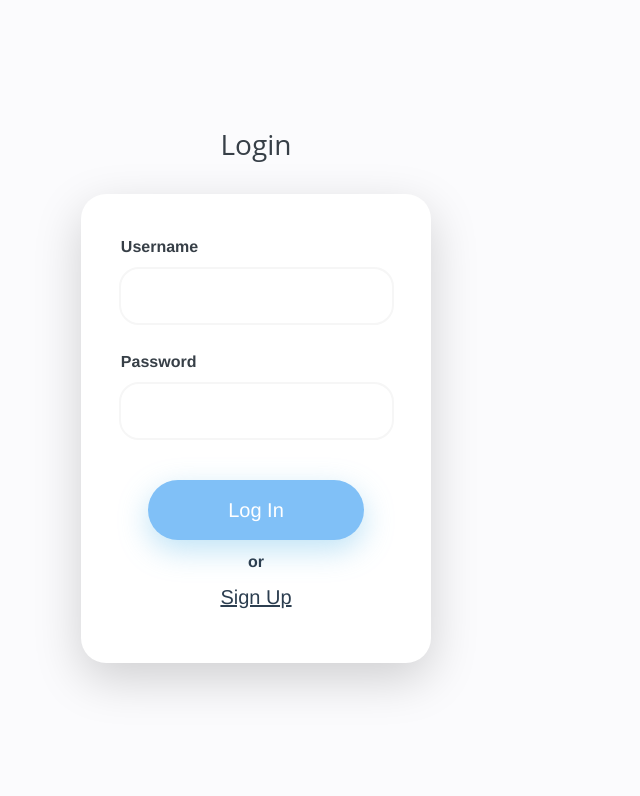
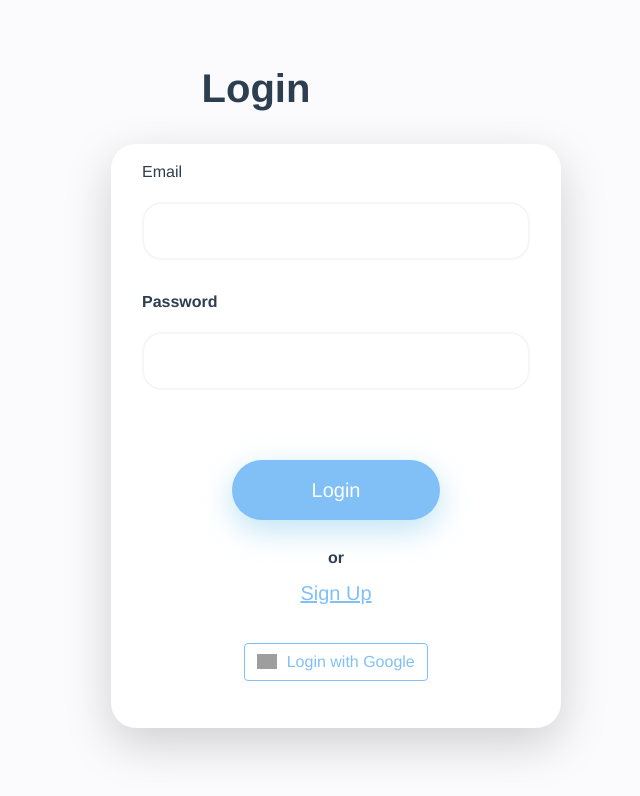
Before and after one commit to Atomator/percept, a Vue app: page /#/login in a window 1280 px wide. Shown: the top 796 px of the page, without its empty margins (384-1024 px from the left). Built offline with nearby package versions, Linux system fonts and the light colour scheme; grey boxes are pictures that could not be loaded.

Commit message:
fixed to bootstrap

```diff
--- a/src/pages/Login.vue
+++ b/src/pages/Login.vue
@@ -1,18 +1,68 @@
-
 <template>
- <div style="margin-top:10%; " align="center" >
-   <h3>Login</h3><br/>
-  <div style="background:#00000012;width:350px;border-radius:25px;" class="shadow-lg p-3 mb-5 bg-white ">
-    <label class="label1">Username</label>
-      <input type="text" id="login" name="login">
-       <label class="label1">Password</label>
-      <input type="password" id="password" name="login" >
-      <input type="submit" value="Log In"> <br/>
+<!--<div style="margin-top:10%; ">
+<section class="container-fluid">
+  <section class="row justify-content-center">
+       <section class="col-sm-2 col-sm-2">
+            <h3>Login</h3><br/>
+         <div style="background:#00000012;width:350px;border-radius:25px;" class="shadow-lg p-3 mb-5 bg-white ">
+          <div class="col-12 col-sm-4 col-sm-4 font-weight-bold" >
+            <label for="login">Email</label>
+          </div>
+          <div class="form-group">
+            <input type="text" id="login" name="login">
+          </div>
+           <div class="col-12 col-sm-1 col-sm-5 font-weight-bold" >
+            <label for="password">Password</label>
+          </div>
+          <div class="form-group" style="margin-bottom:0px;margin-top:0px;">
+            <input type="password" id="password" name="login">
+          </div>
+          <div class="form-group" >
+          <input type="submit" value="Log In">
+          </div>
        <label style="font-weight:bold;" >or</label>
        <br/>
-       <a type="submit" value="Log In" style="display:inline-block;text-decoration:underline;margin-bottom:35px;font-size:20px;">Sign Up</a>
-  </div>
-  </div>
+       <a type="submit" value="Log In" style="display:inline-block;text-decoration:underline;margin-bottom:35px;font-size:20px;color:#80C0f7;">Sign Up</a>
+      <div class="form-group">
+       <a role="button" class="btn-google btn btn-outline-primary" style="text-transform: none; margin-bottom: 15px;color:#80C0f7;"><img width="20px" alt="Google sign-in" src="https://upload.wikimedia.org/wikipedia/commons/thumb/5/53/Google_%22G%22_Logo.svg/512px-Google_%22G%22_Logo.svg.png" style="margin-bottom: 3px; margin-right: 5px;"> Login with Google </a>
+      </div>
+         </div>
+      </section>
+  </section>
+</section>
+</div>-->
+<div style="margin-top:5%; ">
+<section class="container-fluid">
+  <section class="row justify-content-center">
+       <section class="col-sm-2 col-sm-3">
+            <h1 style="font-weight:bolder;">Login</h1><br/>
+         <div style="background:#00000012;width:450px;border-radius:25px;" class="shadow-lg p-3 mb-5 bg-white ">
+          <div class="col-12 col-sm-1 col-sm-2 font-weight-bold;" >
+            <label for="login">Email</label>
+          </div>
+          <div class="col">
+            <input type="text" id="login" name="login">
+          </div>
+           <div class="col-12 col-sm-1 col-sm-2 font-weight-bold" >
+            <label for="password">Password</label>
+          </div>
+          <div class="col" >
+            <input type="password" id="password" name="login">
+          </div>
+          <div class="form-group" >
+          <input type="submit" value="Login">
+          </div>
+       <label style="font-weight:bold;" >or</label>
+       <br/>
+       <a type="submit" value="Log In" style="display:inline-block;text-decoration:underline;margin-bottom:35px;font-size:20px;color:#80C0f7;">Sign Up</a>
+      <div class="form-group">
+       <a role="button" class="btn-google btn btn-outline-primary" style="text-transform: none; margin-bottom: 15px;color:#80C0f7;"><img width="20px" alt="Google sign-in" src="https://upload.wikimedia.org/wikipedia/commons/thumb/5/53/Google_%22G%22_Logo.svg/512px-Google_%22G%22_Logo.svg.png" style="margin-bottom: 3px; margin-right: 5px;"> Login with Google </a>
+      </div>
+         </div>
+      </section>
+  </section>
+</section>
+</div>
 </template>
 
 <style>
@@ -22,13 +72,6 @@ body {
   height: 100%;
   width:100%;
 
-}
-
-h3{
-color:#373F47;
-font-weight:bold;
-font-family:  'Open Sans';
-margin-bottom: 35px;
 }
 
 input[type=button], input[type=submit], input[type=reset]  {
@@ -66,7 +109,7 @@ input[type=button]:active, input[type=submit]:active, input[type=reset]:active
   transform: scale(0.95);
 }
 
-input[type=text] {
+input[type=text],input[type=password] {
   border-radius:20px;
   background-color: #ffffff;
   color: #0d0d0d;
@@ -81,11 +124,11 @@ input[type=text] {
   -ms-transition: all 0.5s ease-in-out;
   -o-transition: all 0.5s ease-in-out;
   transition: all 0.5s ease-in-out;
-
-
+ width:100%;
+  margin-bottom:30px;margin-top:10px;
 }
 
-input[type=text]:focus {
+input[type=text],input[type=tpassword]:focus {
   border-radius:20px;
   background-color: #ffffff;
   color: #0d0d0d;
@@ -100,45 +143,8 @@ input[type=text]:focus {
   -ms-transition: all 0.5s ease-in-out;
   -o-transition: all 0.5s ease-in-out;
   transition: all 0.5s ease-in-out;
-}
-
-
-
-
-.label1{
-  background-color: #ffffff;
-  color: #373F47;
-  text-align: left;
-  display: inline-block;
-  font-size: 16px;
-  width: 85%;
-  -webkit-transition: all 0.5s ease-in-out;
-  -moz-transition: all 0.5s ease-in-out;
-  -ms-transition: all 0.5s ease-in-out;
-  -o-transition: all 0.5s ease-in-out;
-  transition: all 0.5s ease-in-out;
-  margin-top:15px;
-  font-weight:bold;
-  margin-top:25px;
-  font-weight:bold;
-}
-input[type=password] {
-  border-radius:20px;
-  background-color: #ffffff;
-  color: #0d0d0d;
-  padding: 15px 32px;
-  text-align: center;
-  text-decoration: none;
-  display: inline-block;
-  font-size: 16px;
-  border: 2px solid #f6f6f6;
-  -webkit-transition: all 0.5s ease-in-out;
-  -moz-transition: all 0.5s ease-in-out;
-  -ms-transition: all 0.5s ease-in-out;
-  -o-transition: all 0.5s ease-in-out;
-  transition: all 0.5s ease-in-out;
-
-
+  width:100%;
+  margin-bottom:30px;margin-top:10px;
 }
 
 
--- a/src/pages/Signup.vue
+++ b/src/pages/Signup.vue
@@ -1,20 +1,43 @@
 
 <template>
- <div style="margin-top:10%; " align="center" >
-   <h3>Sign Up</h3><br/>
-  <div style="background:#00000012;width:350px;border-radius:25px;" class="shadow-lg p-3 mb-5 bg-white ">
-    <label class="label1">Username</label>
-      <input type="text" id="login" name="signup">
-    <label class="label1">Email</label>
-      <input type="text" id="email" name="signup" >
-    <label class="label1">Password</label>
-      <input type="text" id="password" name="signup" >
-      <input type="submit" value="Sign Up"> <br/>
+  <div style="margin-top:5%; ">
+<section class="container-fluid">
+  <section class="row justify-content-center">
+       <section class="col-sm-2 col-sm-3">
+            <h1 style="font-weight:bolder;">Sign Up</h1><br/>
+         <div style="background:#00000012;width:450px;border-radius:25px;" class="shadow-lg p-3 mb-5 bg-white ">
+          <div class="col-12 col-sm-1 col-sm-2 font-weight-bold" >
+            <label for="login">Email</label>
+          </div>
+          <div class="col">
+            <input type="text" id="login" name="login">
+          </div>
+           <div class="col-12 col-sm-1 col-sm-2 font-weight-bold" >
+            <label for="password">Password</label>
+          </div>
+          <div class="col" >
+            <input type="password" id="password" name="login">
+          </div>
+           <div class="col-12 col-sm-1 col-sm-5 font-weight-bold" >
+            <label for="c_password">Confirm Password</label>
+          </div>
+          <div class="col" >
+            <input type="password" id="c_password" name="login">
+          </div>
+          <div class="form-group" >
+          <input type="submit" value="Sign Up">
+          </div>
        <label style="font-weight:bold;" >or</label>
        <br/>
-       <a type="submit" value="Log In" style="display:inline-block;text-decoration:underline;margin-bottom:35px;font-size:20px;">Log In</a>
-  </div>
-  </div>
+       <a type="submit" value="Log In" style="display:inline-block;text-decoration:underline;margin-bottom:35px;font-size:20px;color:#80C0f7;">Log In</a>
+      <div class="form-group">
+       <a role="button" class="btn-google btn btn-outline-primary" style="text-transform: none; margin-bottom: 15px;color:#80C0f7;"><img width="20px" alt="Google sign-in" src="https://upload.wikimedia.org/wikipedia/commons/thumb/5/53/Google_%22G%22_Logo.svg/512px-Google_%22G%22_Logo.svg.png" style="margin-bottom: 3px; margin-right: 5px;"> Sign Up with Google </a>
+      </div>
+         </div>
+      </section>
+  </section>
+</section>
+</div>
 </template>
 
 <style>
@@ -26,18 +49,12 @@ body {
 
 }
 
-h3{
-color:#000000;
-font-weight:bolder;
-font-family:  'Open Sans';
-margin-bottom: 35px;
-}
+
 
 input[type=button], input[type=submit], input[type=reset]  {
   background-color: #80C0F7;
   border: none;
   color: white;
-  padding: 15px 80px;
   text-align: center;
   text-decoration: none;
   display: inline-block;
@@ -66,13 +83,13 @@ input[type=button]:active, input[type=submit]:active, input[type=reset]:active
   -o-transform: scale(0.95);
   -ms-transform: scale(0.95);
   transform: scale(0.95);
+   padding: 15px 32px;
 }
 
-input[type=text] {
+input[type=text], input[type=password]{
   border-radius:20px;
   background-color: #ffffff;
   color: #0d0d0d;
-  padding: 15px 32px;
   text-align: center;
   text-decoration: none;
   display: inline-block;
@@ -83,8 +100,8 @@ input[type=text] {
   -ms-transition: all 0.5s ease-in-out;
   -o-transition: all 0.5s ease-in-out;
   transition: all 0.5s ease-in-out;
-
-
+  padding: 15px 32px;
+  width:100%
 }
 
 input[type=text]:focus {
@@ -102,6 +119,7 @@ input[type=text]:focus {
   -ms-transition: all 0.5s ease-in-out;
   -o-transition: all 0.5s ease-in-out;
   transition: all 0.5s ease-in-out;
+  width:100%
 }
 
 
```
